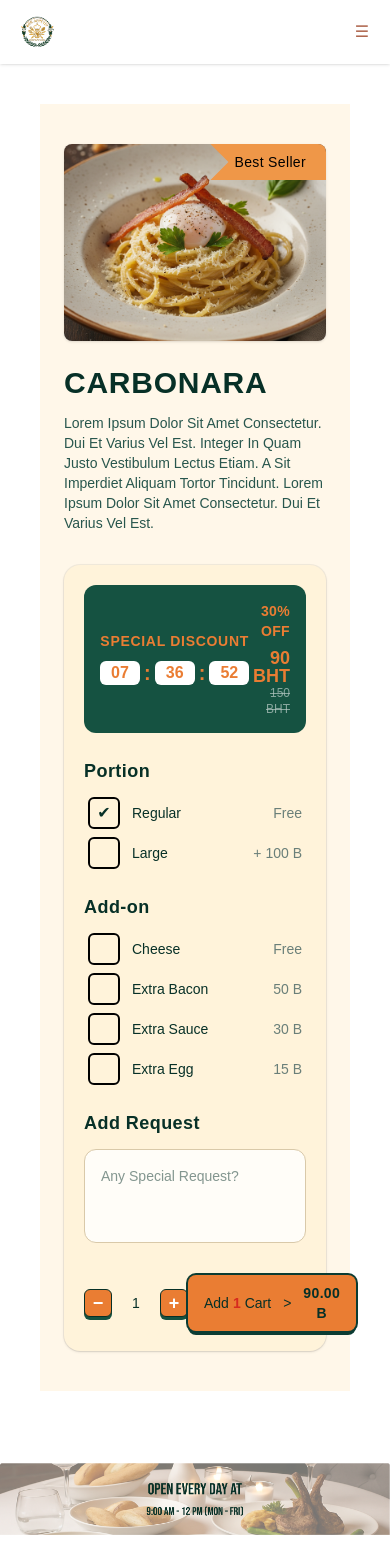
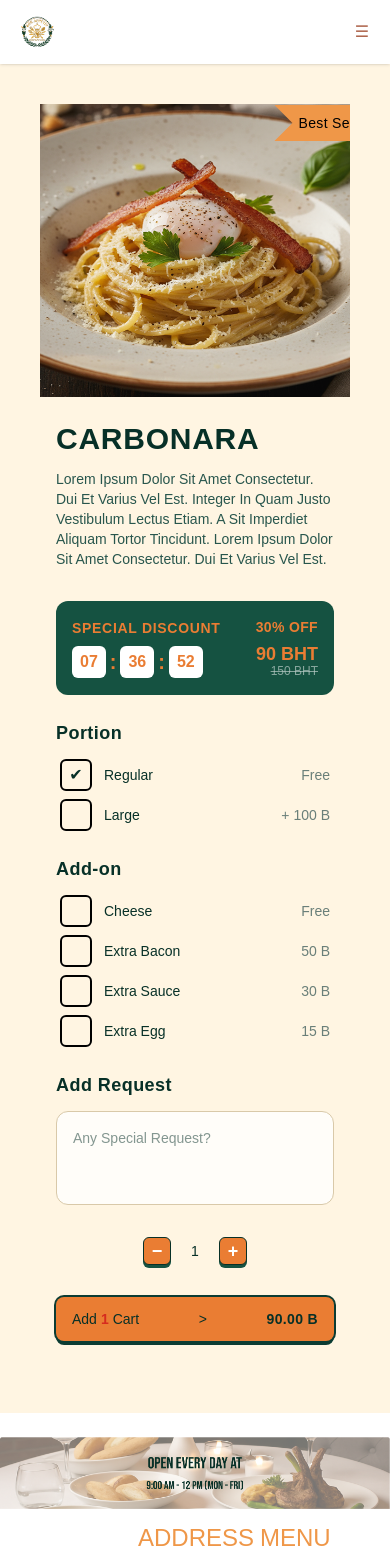
Before and after one commit to OrionLynn19/restaurant-bon-appetit, a Next.js app: page /menu in a window 390 px wide. Shown: the top 1553 px of the page. Built offline with nearby package versions, Linux system fonts and the light colour scheme.

Commit message:
feat: completed desktop layout, still need to align the mobile layout to match the figma design

```diff
--- a/src/app/layout.tsx
+++ b/src/app/layout.tsx
@@ -11,7 +11,7 @@ export const metadata: Metadata = {
 export default function RootLayout({ children }: { children: React.ReactNode }) {
   return (
     <html lang="en">
-      <body className="min-h-dvh flex flex-col bg-white text-neutral-900">
+      <body className="min-h-dvh flex flex-col bg-[#FFF5E2] text-neutral-900">
         <Navbar />
         <main className="flex-1 flex flex-col min-h-0">{children}</main>
         <Footer />
--- a/src/components/MenuDetail.tsx
+++ b/src/components/MenuDetail.tsx
@@ -4,24 +4,14 @@ import Image from "next/image";
 
 function TimePill({ label }: { label: string }) {
   return (
-    <span className="inline-flex min-w-[2.5rem] items-center justify-center rounded-md bg-white px-2 py-1 text-base font-extrabold leading-none text-[#EA7D33]">
+    <span className="inline-flex min-w-[2rem] min-h-[2rem] items-center justify-center rounded-md bg-white px-2 py-1 text-base font-extrabold leading-none text-[#EA7D33]">
       {label}
     </span>
   );
 }
 
-function RadioRow({
-  name,
-  label,
-  price,
-  checked,
-  onChange,
-}: {
-  name: string;
-  label: string;
-  price: string;
-  checked: boolean;
-  onChange: () => void;
+function RadioRow({ name, label, price, checked, onChange }:{
+  name: string; label: string; price: string; checked: boolean; onChange: () => void;
 }) {
   return (
     <label className="flex cursor-pointer items-center justify-between px-1">
@@ -43,16 +33,8 @@ function RadioRow({
   );
 }
 
-function CheckboxRow({
-  label,
-  price,
-  checked,
-  onChange,
-}: {
-  label: string;
-  price: string;
-  checked: boolean;
-  onChange: () => void;
+function CheckboxRow({ label, price, checked, onChange }:{
+  label: string; price: string; checked: boolean; onChange: () => void;
 }) {
   return (
     <label className="flex cursor-pointer items-center justify-between px-1">
@@ -73,18 +55,8 @@ function CheckboxRow({
   );
 }
 
-function SectionTitle({
-  children,
-  className = "",
-}: {
-  children: React.ReactNode;
-  className?: string;
-}) {
-  return (
-    <div className={`text-left text-lg font-extrabold tracking-wide text-[#073027] ${className}`}>
-      {children}
-    </div>
-  );
+function SectionTitle({ children, className = "" }:{ children: React.ReactNode; className?: string }) {
+  return <div className={`text-left text-lg font-extrabold tracking-wide text-[#073027] ${className}`}>{children}</div>;
 }
 
 export default function MenuDetail() {
@@ -99,17 +71,13 @@ export default function MenuDetail() {
   ] as const;
 
   type AddOnKey = (typeof addOnList)[number]["key"];
-
   const [addOns, setAddOns] = useState<Record<AddOnKey, boolean>>({
-    cheese: false,
-    bacon: false,
-    sauce: false,
-    egg: false,
+    cheese: false, bacon: false, sauce: false, egg: false,
   });
 
   const [qty, setQty] = useState(1);
 
-  function StepBtn({ children, onClick }: { children: React.ReactNode; onClick: () => void }) {
+  function StepBtn({ children, onClick }:{ children: React.ReactNode; onClick: () => void }) {
     return (
       <button
         onClick={onClick}
@@ -140,28 +108,30 @@ export default function MenuDetail() {
   const fmtB = (n: number) => `${n.toFixed(2)} B`;
 
   return (
-    <div className="min-h-screen bg-[#FFF7E9] text-[#073027]">
-      <div className="mx-auto max-w-6xl px-6 py-10">
+    <main className="min-h-dvh bg-[#FFF5E2] text-[#073027] overflow-x-hidden">
+      <div className="mx-auto max-w-6xl px-4 md:px-6 pt-0 pb-6 md:py-3">
         <div className="grid grid-cols-1 gap-8 md:grid-cols-[1.1fr_0.9fr]">
-          <div>
-            <div className="relative aspect-[4/3] w-full overflow-hidden rounded-lg bg-white shadow-sm">
-              <Image fill src="/images/Carbonara.png" alt="Carbonara" className="z-0 object-cover" />
-              <div className="absolute right-0 top-[-5px] z-10">
+          <section>
+            <div className="relative mx-[calc(50%-50vw)] md:mx-0 aspect-[4/3] overflow-hidden rounded-none md:rounded-lg bg-white">
+              <Image fill src="/images/Carbonara.png" alt="Carbonara" className="object-fill object-center" />
+              <div className="absolute right-0 -top-1 z-10">
                 <span className="inline-block bg-[#EF9748] px-6 py-2 pr-5 text-sm tracking-wide text-black [--notch:18px] [clip-path:polygon(0_0,100%_0,100%_100%,0_100%,var(--notch)_50%)]">
                   Best Seller
                 </span>
               </div>
             </div>
+
             <div className="mt-6 space-y-3 text-left">
               <h1 className="text-3xl font-extrabold tracking-wide md:text-4xl">CARBONARA</h1>
               <p className="text-sm text-[#28564D] md:text-base">
-                Lorem Ipsum Dolor Sit Amet Consectetur. Dui Et Varius Vel Est. Integer In Quam Justo Vestibulum Lectus Etiam. A Sit Imperdiet Aliquam Tortor Tincidunt. Lorem Ipsum Dolor Sit Amet Consectetur. Dui Et Varius Vel Est.
+                Lorem Ipsum Dolor Sit Amet Consectetur. Dui Et Varius Vel Est. Integer In Quam Justo Vestibulum Lectus Etiam.
+                A Sit Imperdiet Aliquam Tortor Tincidunt. Lorem Ipsum Dolor Sit Amet Consectetur. Dui Et Varius Vel Est.
               </p>
             </div>
-          </div>
+          </section>
 
-          <div>
-            <div className="rounded-2xl bg-[#FFF3DA] p-5 shadow-sm ring-1 ring-black/5">
+          <aside>
+            <div className="p-0 bg-transparent shadow-none ring-0 md:rounded-2xl md:bg-[#FFF3DA] md:p-5 md:shadow-sm md:ring-1 md:ring-black/5">
               <div className="mb-6 flex items-center justify-between rounded-xl bg-[#155241] px-4 py-4">
                 <div>
                   <div className="text-sm font-extrabold uppercase tracking-wider text-[#EA7D33]">Special Discount</div>
@@ -182,20 +152,8 @@ export default function MenuDetail() {
 
               <SectionTitle>Portion</SectionTitle>
               <div className="mt-3 space-y-2">
-                <RadioRow
-                  name="portion"
-                  label="Regular"
-                  price="Free"
-                  checked={portion === "regular"}
-                  onChange={() => setPortion("regular")}
-                />
-                <RadioRow
-                  name="portion"
-                  label="Large"
-                  price="+ 100 B"
-                  checked={portion === "large"}
-                  onChange={() => setPortion("large")}
-                />
+                <RadioRow name="portion" label="Regular" price="Free" checked={portion === "regular"} onChange={() => setPortion("regular")} />
+                <RadioRow name="portion" label="Large" price="+ 100 B" checked={portion === "large"} onChange={() => setPortion("large")} />
               </div>
 
               <SectionTitle className="mt-6">Add-on</SectionTitle>
@@ -206,12 +164,7 @@ export default function MenuDetail() {
                     label={a.name}
                     price={a.price === 0 ? "Free" : `${a.price} B`}
                     checked={addOns[a.key]}
-                    onChange={() =>
-                      setAddOns((prev) => ({
-                        ...prev,
-                        [a.key]: !prev[a.key],
-                      }))
-                    }
+                    onChange={() => setAddOns((prev) => ({ ...prev, [a.key]: !prev[a.key] }))}
                   />
                 ))}
               </div>
@@ -219,32 +172,29 @@ export default function MenuDetail() {
               <SectionTitle className="mt-6">Add Request</SectionTitle>
               <textarea
                 placeholder="Any Special Request?"
-                className="mt-3 text-sm w-full resize-none rounded-xl border border-[#D9C9A9] bg-white/80 p-4 outline-none ring-0 focus:border-[#155241] focus:bg-white"
+                className="mt-3 text-sm w-full resize-none rounded-xl border border-[#D9C9A9] bg-white/80 p-4 outline-none focus:border-[#155241] focus:bg-white"
                 rows={3}
               />
 
-              <div className="mt-6 flex items-center justify-between">
-                <div className="flex items-center gap-3">
+              <div className="mt-6 flex flex-col gap-3 md:flex-row md:items-center md:justify-between">
+                <div className="flex items-center gap-3 mx-auto mb-5 md:mx-0 md:mb-0">
                   <StepBtn onClick={() => setQty((q) => Math.max(1, q - 1))}>−</StepBtn>
                   <span className="min-w-[1.5rem] text-center text-sm">{qty}</span>
                   <StepBtn onClick={() => setQty((q) => q + 1)}>+</StepBtn>
                 </div>
 
-                <button
-                  className="relative inline-flex w-auto items-center justify-between gap-2 rounded-lg bg-[#EA7D33] px-4 py-2 text-sm text-[#073027] ring-2 ring-[#0B3C33] shadow-[0_4px_0_#0B3C33] transition-transform hover:translate-y-[1px] hover:shadow-[0_3px_0_#0B3C33] active:translate-y-[2px] active:shadow-[0_2px_0_#0B3C33]"
-                >
+                <button className="relative inline-flex items-center justify-between gap-2 rounded-lg bg-[#EA7D33] px-4 py-3 text-sm text-[#073027] ring-2 ring-[#0B3C33] shadow-[0_4px_0_#0B3C33] transition-transform hover:translate-y-[1px] hover:shadow-[0_3px_0_#0B3C33] active:translate-y-[2px] active:shadow-[0_2px_0_#0B3C33] w-full md:w-auto">
                   <span className="flex items-center gap-1">
                     Add <span className="font-bold text-[#D62B1F]">{qty}</span> Cart
                   </span>
                   <span className="mx-1">&gt;</span>
                   <span className="text-sm font-bold tracking-wide">{fmtB(total)}</span>
                 </button>
-
               </div>
             </div>
-          </div>
+          </aside>
         </div>
       </div>
-    </div>
+    </main>
   );
 }
```
